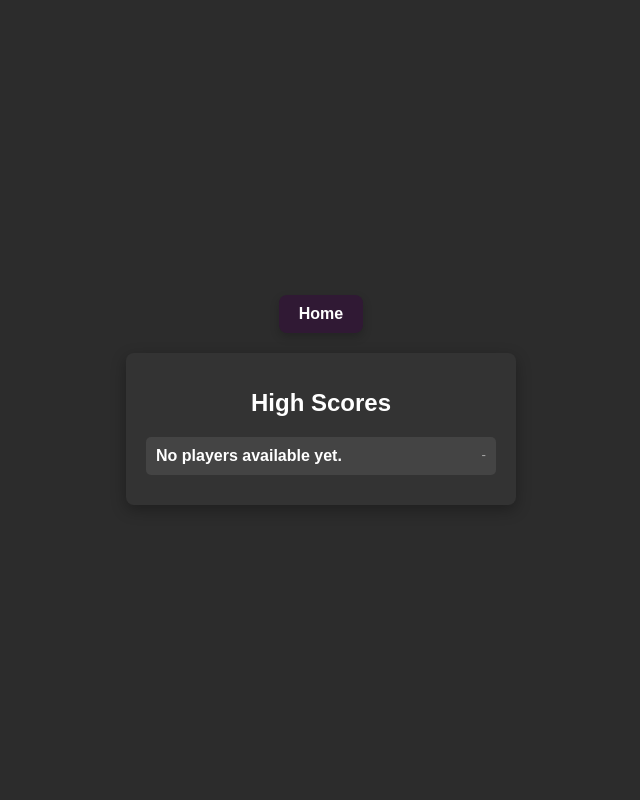
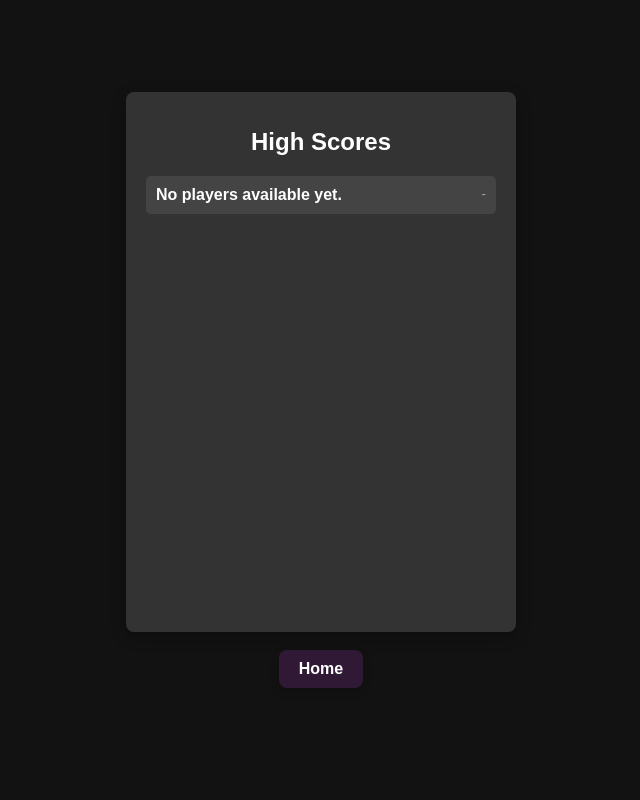
Before and after one commit to graverspng/quiz-group, a PHP site: page /leaderboard in a window 1280 px wide. Shown: the whole page, without its empty margins (319-959 px from the left). Run offline with PHP 8.4, Linux system fonts and the light colour scheme; data that the repository does not hold is empty.

Commit message:
Leaderboard style

```diff
--- a/App/views/tasks/leaderboard.view.php
+++ b/App/views/tasks/leaderboard.view.php
@@ -12,7 +12,7 @@ $users = $leaderboard->getGlobalLeaderboard();
     <title>Global Leaderboard</title>
     <style>
         body {
-            background-color: #2c2c2c; /* Gray background */
+            background-color: #121212; /* Gray background */
             color: #fff; /* White text color */
             font-family: Arial, sans-serif;
             display: flex;
@@ -25,6 +25,7 @@ $users = $leaderboard->getGlobalLeaderboard();
 
         .leaderboard {
             background-color: #333; /* Dark gray background for leaderboard */
+            height: 500px;
             width: 350px;
             padding: 20px;
             border-radius: 8px;
@@ -101,12 +102,6 @@ $users = $leaderboard->getGlobalLeaderboard();
 </head>
 <body>
 
-<div class="navbar">
-    <form action="/" method="post">
-        <button type="submit" class="template_button_admin">Home</button>
-    </form>
-</div>
-
 <div class="leaderboard">
     <h1>High Scores</h1>
     <ol>
@@ -125,6 +120,12 @@ $users = $leaderboard->getGlobalLeaderboard();
         <?php endif; ?>
     </ol>
 </div>
+<br>
+<div class="navbar">
+    <form action="/" method="post">
+        <button type="submit" class="template_button_admin">Home</button>
+    </form>
+</div>
 
 </body>
 </html>
```
